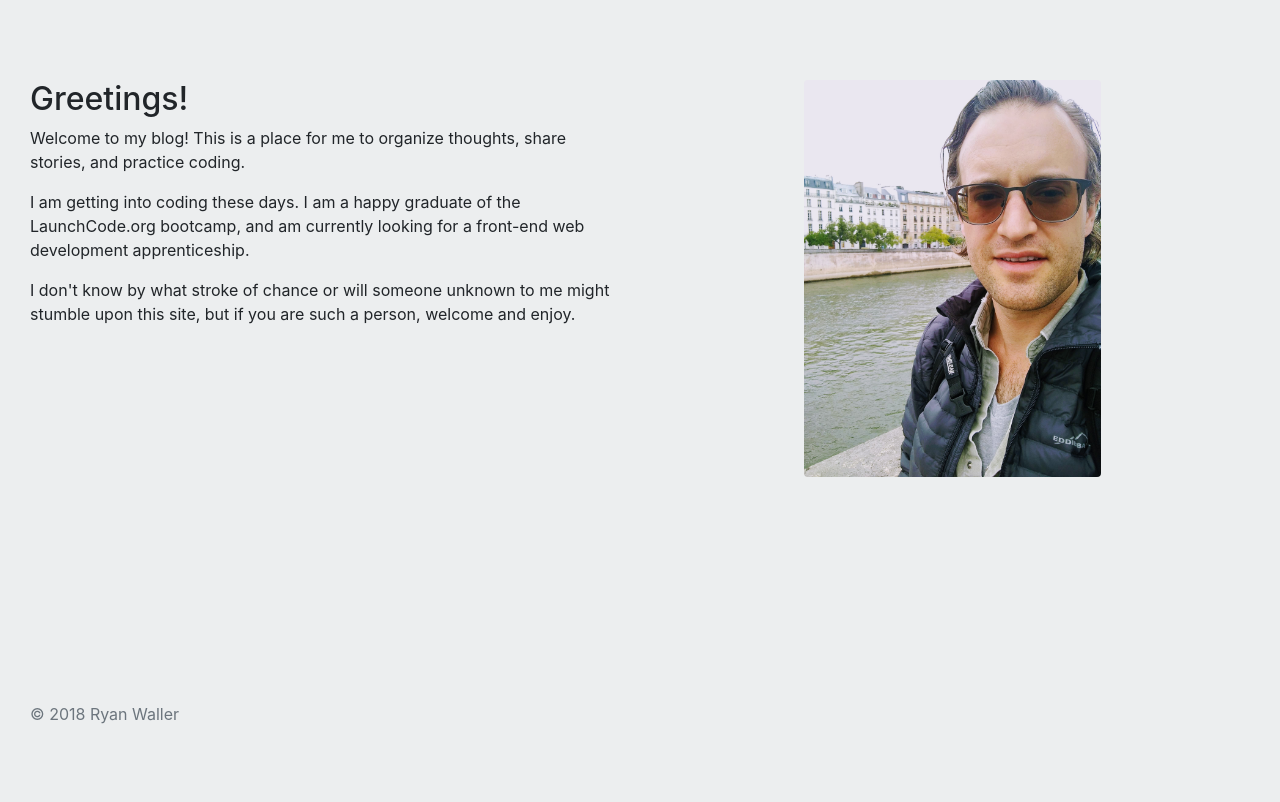
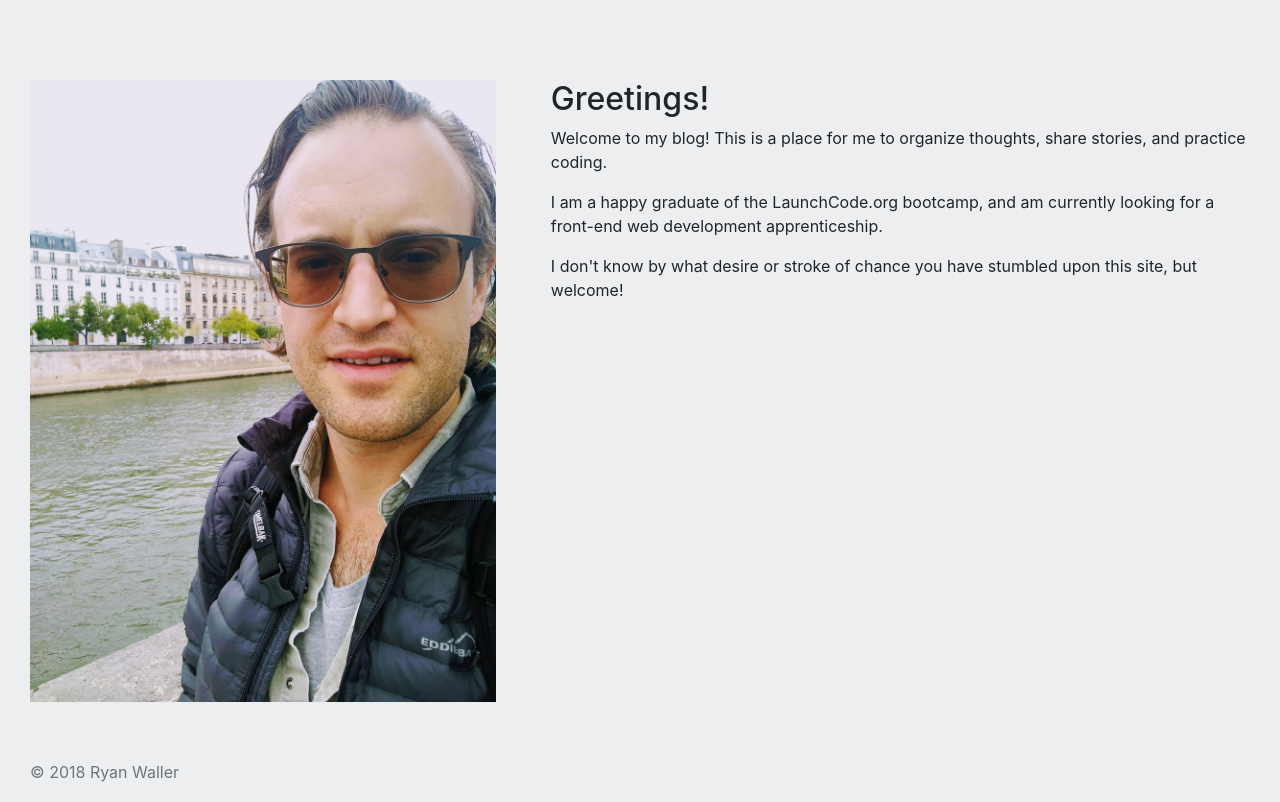
Before and after one commit to rdwaller/djangoPractice, a Django app: page / in a window 1280 px wide. Shown: the part 56-858 px from the top of the page. Before the commit the page ends 780 px from the top, so only its background shows below. Run offline with Django 3.2, Linux system fonts and the light colour scheme; some libraries are stand-ins or nearby versions.

Commit message:
Improved spacing

```diff
--- a/principal/static/principal/main.css
+++ b/principal/static/principal/main.css
@@ -35,10 +35,6 @@ textarea {
   background-color: #ECEEEF;
 }
 
-.mainContent {
-  display: inline-block;
-}
-
 .navbar-custom {
   margin-bottom: 80px;
   background-color: #ECEEEF;
@@ -49,5 +45,6 @@ textarea {
 }
 
 .profilePic {
-  width: 50%;
+  display: inline-block;
+  width: 95%;
 }
--- a/principal/templates/principal/home.html
+++ b/principal/templates/principal/home.html
@@ -1,22 +1,22 @@
 {% extends 'principal/header.html' %}
 
 {% block content %}
-<div class="container-fluid mainContent">
+<div class="container-fluid">
   <div class="row">
-    <div class="col-sm-12 col-lg-6">
+    <div class="col-sm-5">
+      <img class="img-fluid profilePic" src="../../static/principal/img/Seine.jpg" />
+    </div>
+    <div class="col-sm-7">
       <h2>Greetings!</h2>
       <p>
         Welcome to my blog! This is a place for me to organize thoughts, share stories, and practice coding.
       </p>
       <p>
-        I am getting into coding these days. I am a happy graduate of the LaunchCode.org bootcamp, and am currently looking for a front-end web development apprenticeship.
+        I am a happy graduate of the LaunchCode.org bootcamp, and am currently looking for a front-end web development apprenticeship.
       </p>
       <p>
-        I don't know by what stroke of chance or will someone unknown to me might stumble upon this site, but if you are such a person, welcome and enjoy.
+        I don't know by what desire or stroke of chance you have stumbled upon this site, but welcome!
       </p>
-    </div>
-    <div class="col-sm-12 col-lg-6" align="center">
-      <img class="img-fluid rounded profilePic" src="../../static/principal/img/Seine.jpg">
     </div>
   </div>
 </div>
```
